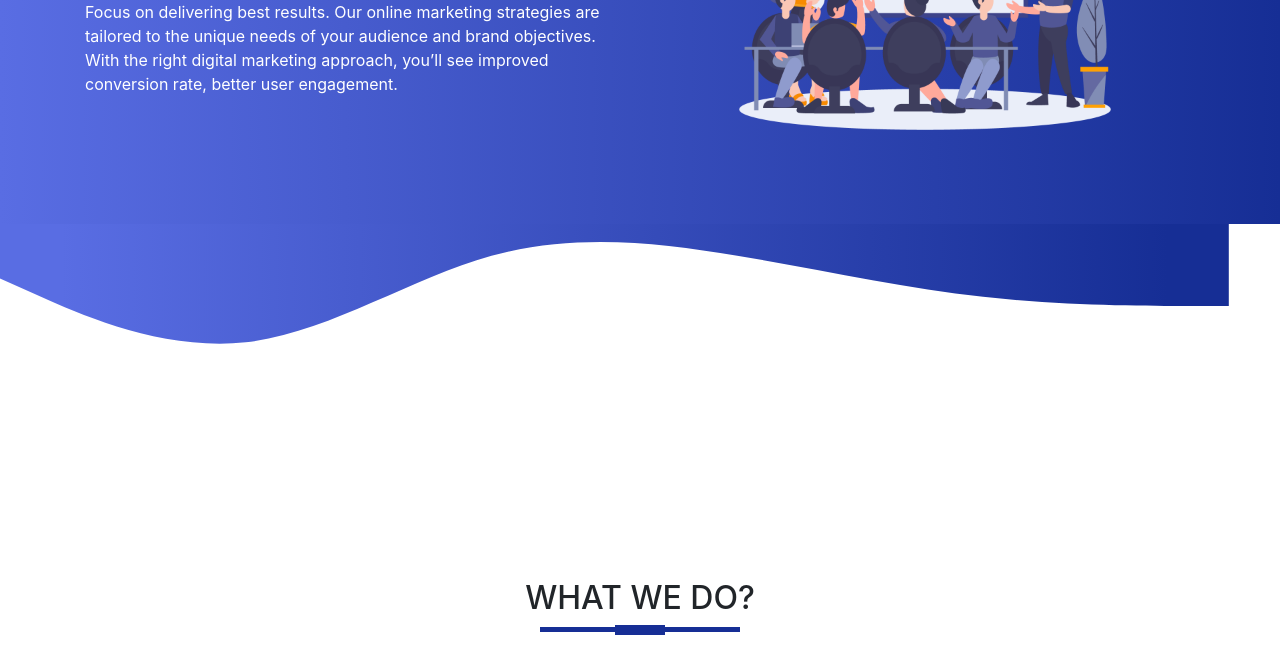
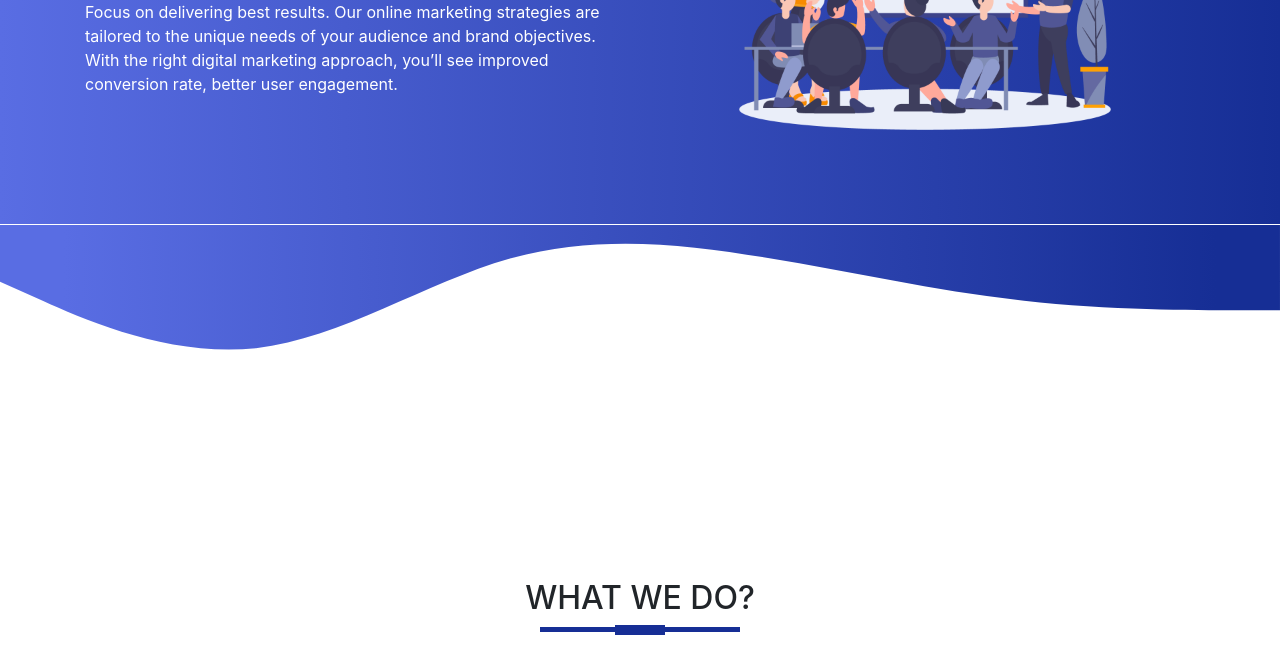
Before and after one commit to reccashi28/wr-digital-agency, a plain HTML site: page index.html in a window 1280 px wide. Shown: the part 380-1044 px from the top of the page. Drawn offline with nearby package versions, Linux system fonts and the light colour scheme.

Commit message:
still svg

```diff
--- a/index.html
+++ b/index.html
@@ -52,7 +52,7 @@
                 <img src="/images/banner.png" alt="People Meeting" class="img-fluid">
             </div>
         </div>
-        <svg xmlns="http://www.w3.org/2000/svg" viewBox="0 0 1500 300">
+        <svg xmlns="http://www.w3.org/2000/svg" viewBox="0 -1 1440 300">
           <linearGradient id="gradient">
             <stop offset="5%" stop-color="rgba(89,109,227,1)" />
             <stop offset="95%" stop-color="rgba(22,46,149,1)" />
```
